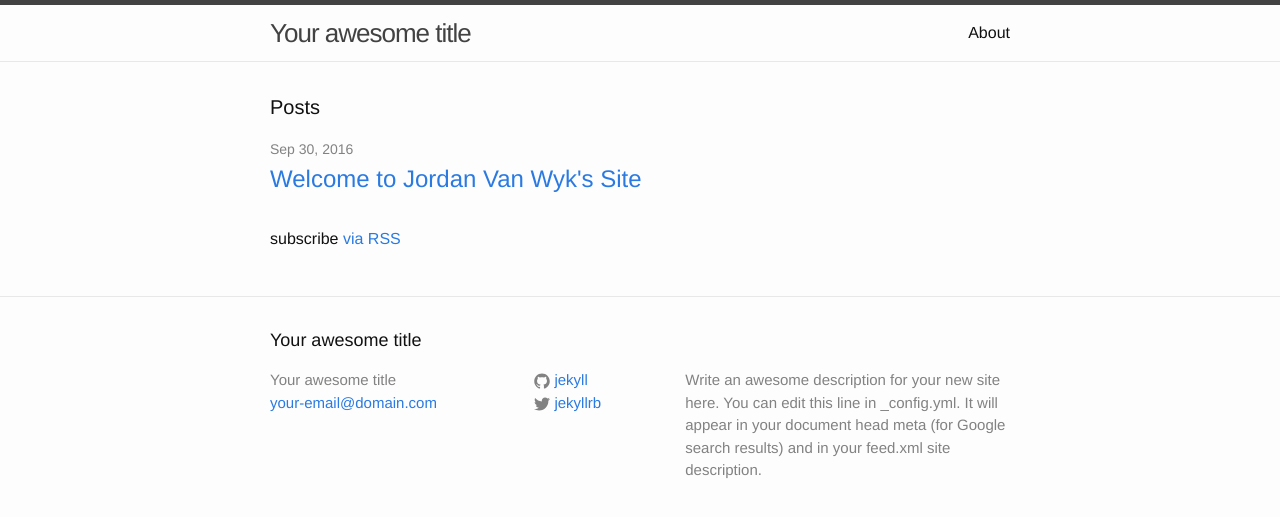
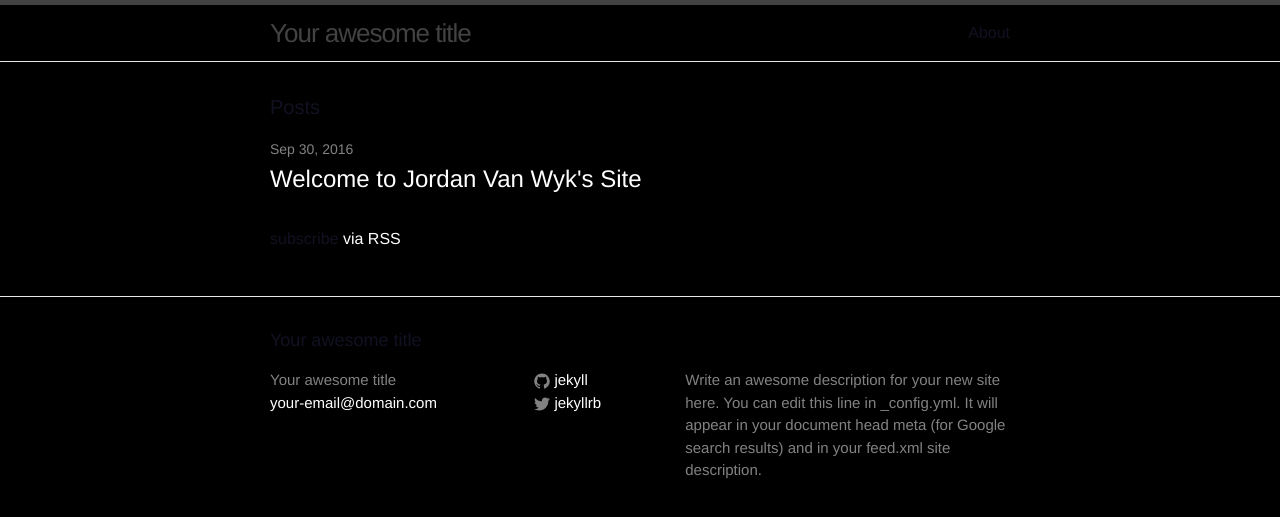
Before and after one commit to jordanvanwyk/jordanvanwyk.github.io, a Jekyll site: the page built from index.html, in a window 1280 px wide. Shown: the top 517 px of the page. Built offline with Jekyll 4.4.1, drawn with Linux system fonts in a browser that asks for light colours.

Commit message:
Update main.scss

```diff
--- a/css/main.scss
+++ b/css/main.scss
@@ -14,9 +14,9 @@ $base-line-height: 1.5;
 
 $spacing-unit:     30px;
 
-$text-color:       #111;
-$background-color: #fdfdfd;
-$brand-color:      #2a7ae2;
+$text-color:       #111122;
+$background-color: #000000;
+$brand-color:      #ffffff;
 
 $grey-color:       #828282;
 $grey-color-light: lighten($grey-color, 40%);
```
